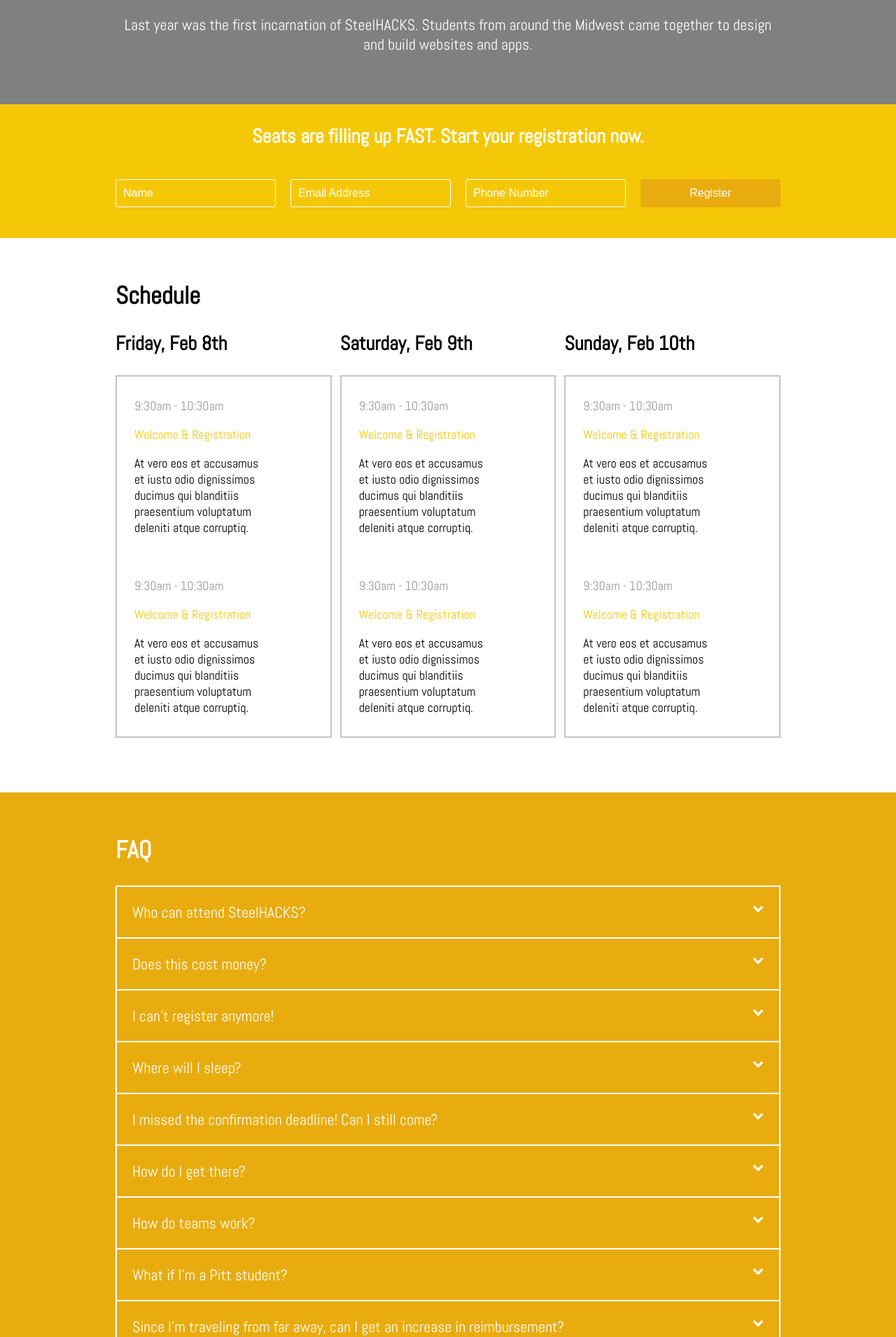
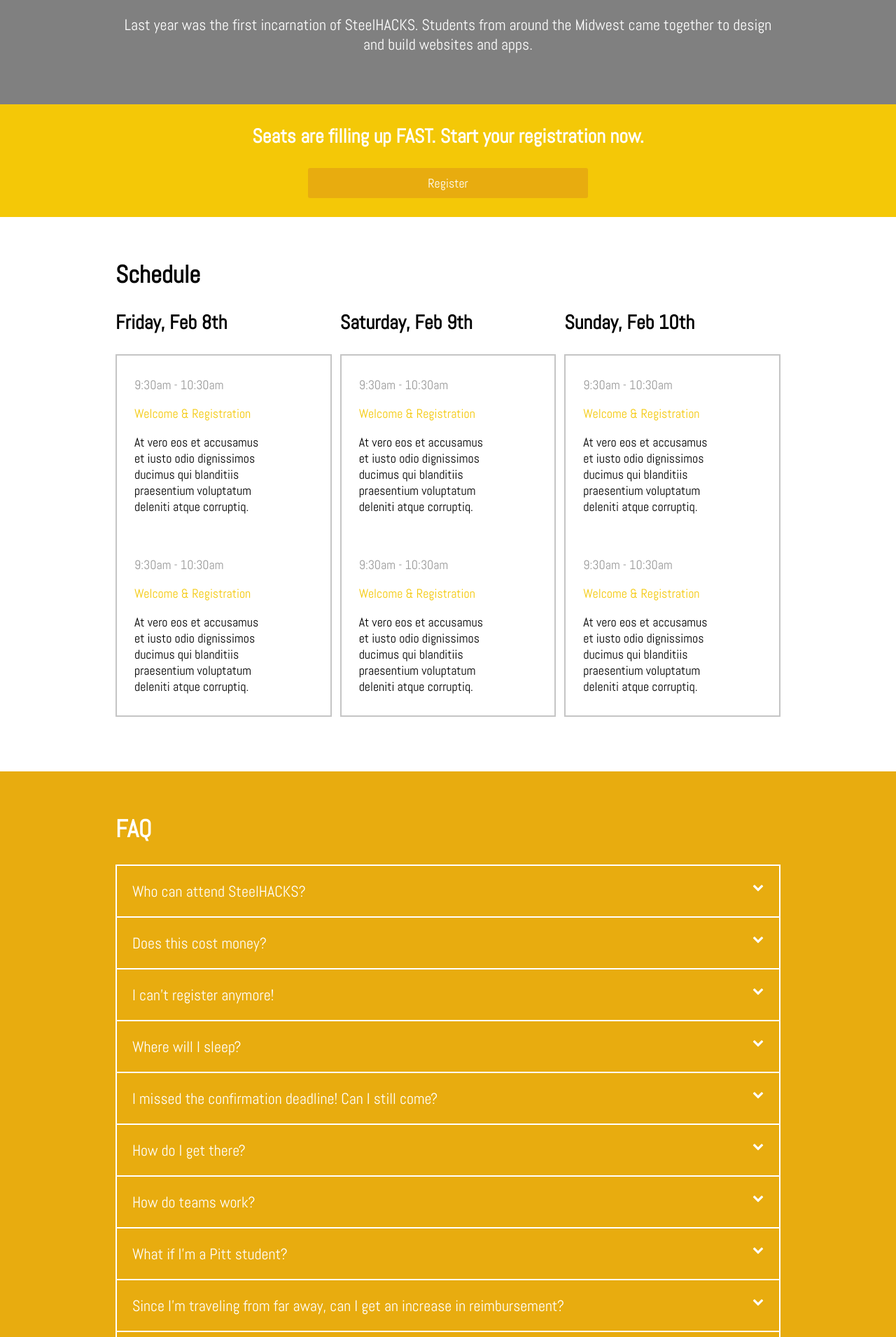
Before and after one commit to SteelHeads/steelhacks.com, a Jekyll site: the page built from index.html, in a window 1280 px wide. Shown: the part 315-2225 px from the top of the page at 70% size. Built offline with Jekyll 4.4.1, drawn with Linux system fonts in a browser that asks for light colours.

Commit message:
Remove inline form, add button

```diff
--- a/_sass/_page.scss
+++ b/_sass/_page.scss
@@ -53,81 +53,37 @@
 }
 
 #signup-form {
+  background-color: $yellow-color;
   color: white;
-  background-color: $yellow-color;
+  overflow: auto;
+  padding-bottom: 1.5em;
 
   h3 {
     text-align: center;
   }
-}
 
-#homepage-signup-form {
-  display: flex;
-  flex-wrap: wrap;
-  justify-content: space-between;
-  margin-bottom: 44px;
-  margin-top: 44px;
-
-  @include size-less-than($medium) {
-    flex-direction: column;
-    align-items: stretch;
-
-    input {
-      margin-bottom: 1em;
-    }
-  }
-
-  @include size-less-than($large) {
-    > * {
-      flex-grow: 1;
-    }
-  }
-
-
-  input {
-    background: $yellow-color;
-    border: 1px solid white;
-    border-radius: 3px;
-    color: white;
-    font-size: 16px;
-    padding: 10px;
-
-    @include placeholder-style() {
-      color: white;
-      opacity: 1;
-    }
-
-    @include size-between($medium, $large) {
-      &:first-of-type {
-        margin-right: .5em;
-      }
-
-      &:last-of-type {
-        margin-left: .5em;
-      }
-    }
-
-    &:focus {
-      outline: none;
-
-      @include placeholder-style() {
-        opacity: 0;
-      }
-    }
-  }
-
-  button {
+  .button {
     background-color: $yellow-color-dark;
     border: 0;
     border-radius: 3px;
     color: white;
-    font-size: 16px;
+    display: block;
+    margin: 0 auto;
     min-width: 200px;
     padding: 10px;
+    text-align: center;
+    text-decoration: none;
 
-    @include size-between($medium, $large) {
-      margin-top: .5em;
+    @include size-less-than($small) {
       width: 100%;
+    }
+
+    @include size-between($small, $medium) {
+      width: 50%;
+    }
+
+    @include size-greater-than($medium) {
+      width: 40%;
     }
   }
 }
--- a/index.html
+++ b/index.html
@@ -37,12 +37,7 @@
 <div id='signup-form' class='slice'>
   <div class='container'>
     <h3>Seats are filling up FAST. Start your registration now.</h3>
-    <form id='homepage-signup-form'>
-      <input class='md-left' type='text' placeholder='Name' />
-      <input class='md-right' type='text' placeholder='Email Address' />
-      <input class='md-left' type='text' placeholder='Phone Number' />
-      <button class='md-right' type='submit'>Register</button>
-    </form>
+    <a href='#' id='signup-button' class='button' type='submit'>Register</a>
   </div>
 </div>
 <div id='schedule' class='slice slice--big'>
--- a/js/homepage.coffee
+++ b/js/homepage.coffee
@@ -18,3 +18,9 @@
   # Set up the click handler on the question headers
   questionHeaders = document.querySelectorAll '.question__header'
   addClickHandler header for header in questionHeaders
+
+  # Mock signup button click
+  signupButton = document.getElementById 'signup-button'
+  signupButton.addEventListener 'click', ->
+    event.preventDefault()
+    alert 'Sign up button clicked'
```
